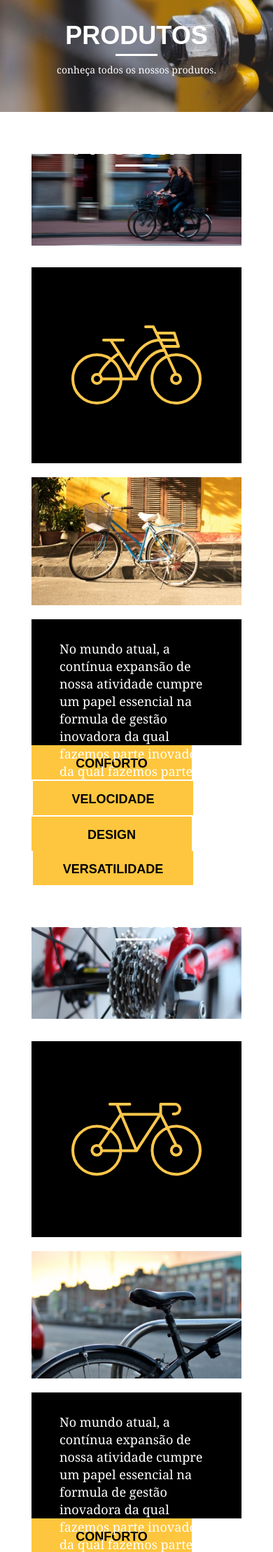
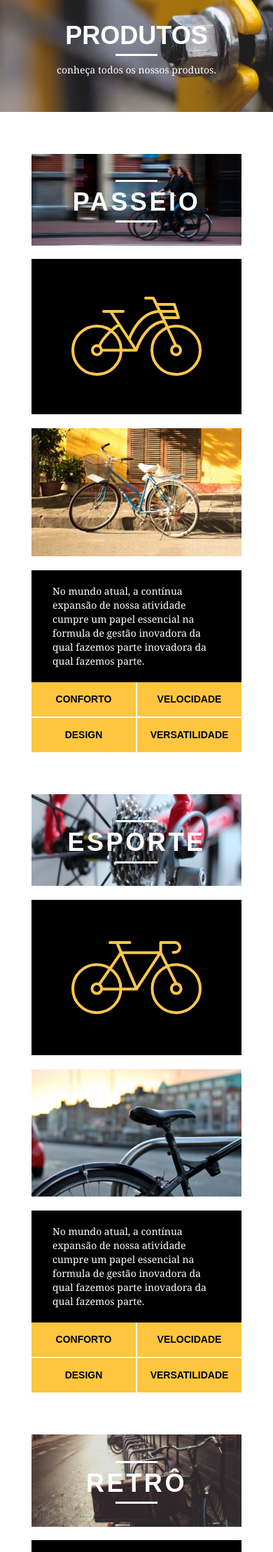
Before and after one commit to Pyero-Ayres/bickcraft, a PHP site: page /produtos.html in a window 390 px wide. Shown: the part 232-2450 px from the top of the page at 70% size. Run offline with PHP 8.4, Linux system fonts and the light colour scheme.

Commit message:
atualização do responsivo da pagina contato e finalização de todos os responsivos.

```diff
--- a/web/css/responsivo.css
+++ b/web/css/responsivo.css
@@ -1,7 +1,8 @@
 /*ESTILO PARA TABLETES*/
 
 @media only screen and (min-width: 788px) and (max-width: 979px) {
-    /*QUALIDADE - HOME*/
+    /*HOME*/
+    /*QUALIDADE*/
     .qualidade::after {
         right: 67px;
     }
@@ -18,12 +19,31 @@
         width: 26px;
         height: 26px;
     }
+    /*PRODUTOS*/
+    .produtos_item h2 {
+        top: -150px;
+        margin-bottom: -56px;
+    }
+    .produtos_icone {
+        padding: 41px 0;
+    }
+    .produtos_info p {
+        font-size: 14px;
+        line-height: 20px;
+        height: 122px;
+        padding: 20px 30px;
+    }
+    .produtos_info ul li {
+        width: 181px;
+        height: 49px;
+    }
 }
 
 
 /*ESTILO PARA SMARTPHONE*/
 
 @media only screen and (max-width: 787px) {
+    /*HOME*/
     /*HEADER*/
     .header {
         position: relative;
@@ -68,7 +88,7 @@
     .call_to_action {
         padding-top: 10px;
     }
-    /*QUALIDADE - HOME*/
+    /*QUALIDADE*/
     .qualidade::after {
         display: none;
     }
@@ -83,4 +103,36 @@
         line-height: 25px;
         padding-right: 0;
     }
+    /*PRODUTOS*/
+    .produtos_item h2 {
+        top: -100px;
+        margin-bottom: -68px;
+    }
+    .produtos_icone {
+        padding: 41px 0;
+    }
+    .produtos_info p {
+        font-size: 14px;
+        line-height: 20px;
+        height: auto;
+        padding: 20px 30px;
+    }
+    .produtos_info ul li {
+        width: 149px;
+        height: 49px;
+        font-size: 14px;
+        line-height: 20px;
+        padding-top: 14px;
+    }
+    .form {
+        padding-right: 0;
+    }
+    .orcamento_dados ul {
+        padding-right: 0;
+    }
+    /*CONTATO*/
+    .contato_form {
+        padding-right: 0;
+        margin-bottom: 40px;
+    }
 }
```
